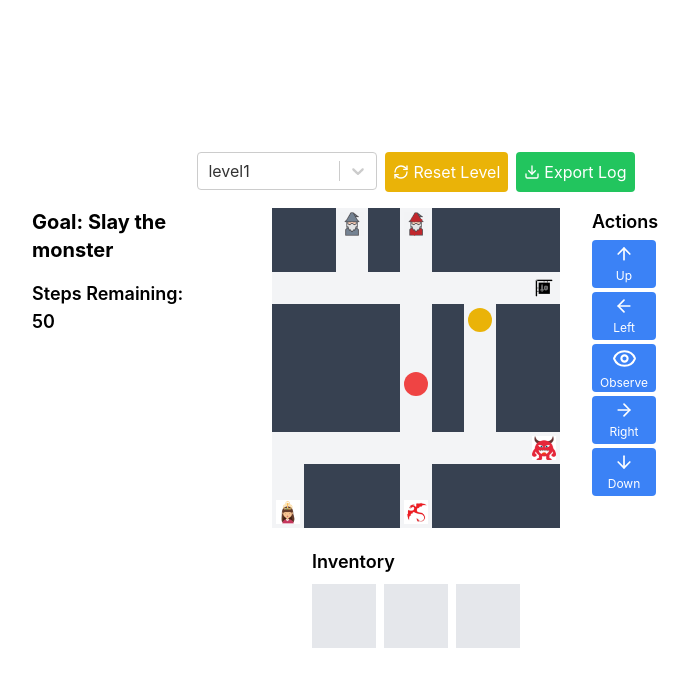
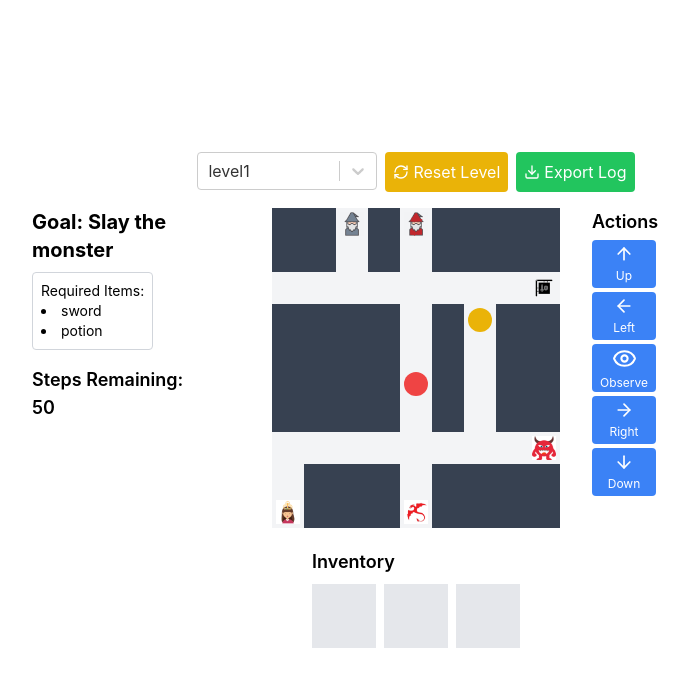
Before and after one commit to heyodog0/grid_pilot, a React (Create React App) app: page / in a window 1280 px wide. Shown: the top 686 px of the page, without its empty margins (224-913 px from the left). Built offline with nearby package versions, Linux system fonts and the light colour scheme.

Commit message:
Update GridGame.js

```diff
--- a/src/components/GridGame/GridGame.js
+++ b/src/components/GridGame/GridGame.js
@@ -80,6 +80,13 @@ const GridGame = () => {
     document.body.removeChild(link);
   };
 
+  // Function to get required items for the current goal
+  const getRequiredItems = useCallback(() => {
+    if (!state) return [];
+    const goalDoor = state.doors.find(door => door.type === ['dragon', 'monster', 'princess'][state.goal]);
+    return goalDoor ? goalDoor.requiredItems : [];
+  }, [state]);
+
   // Effect to handle keyboard inputs for game actions
   useEffect(() => {
     const handleKeyDown = (e) => {
@@ -123,7 +130,15 @@ const GridGame = () => {
       <div className="flex justify-center items-start space-x-8 w-full max-w-3xl">
         {/* Left column: Goal and Steps */}
         <div className="flex flex-col items-start w-1/4">
-          <div className="text-xl font-bold mb-4">Goal: {goalTexts[state.goal]}</div>
+          <div className="text-xl font-bold mb-2">Goal: {goalTexts[state.goal]}</div>
+          <div className="text-sm mb-4 p-2 border border-gray-300 rounded">
+            Required Items:
+            <ul className="list-disc list-inside">
+              {getRequiredItems().map((item, index) => (
+                <li key={index}>{item}</li>
+              ))}
+            </ul>
+          </div>
           <div className="text-lg font-semibold mb-4">
             Steps Remaining: {stepsRemaining}
           </div>
```
